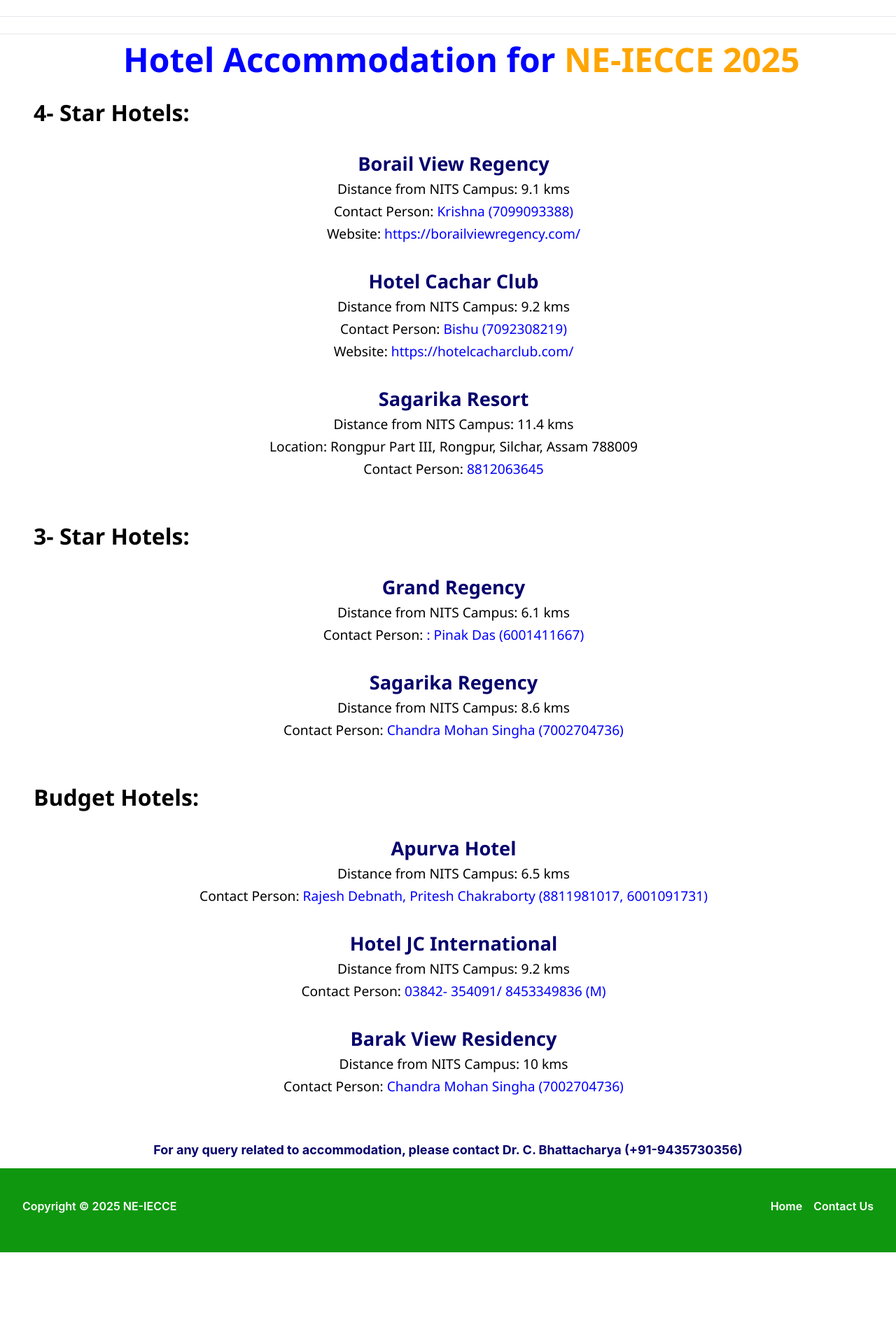
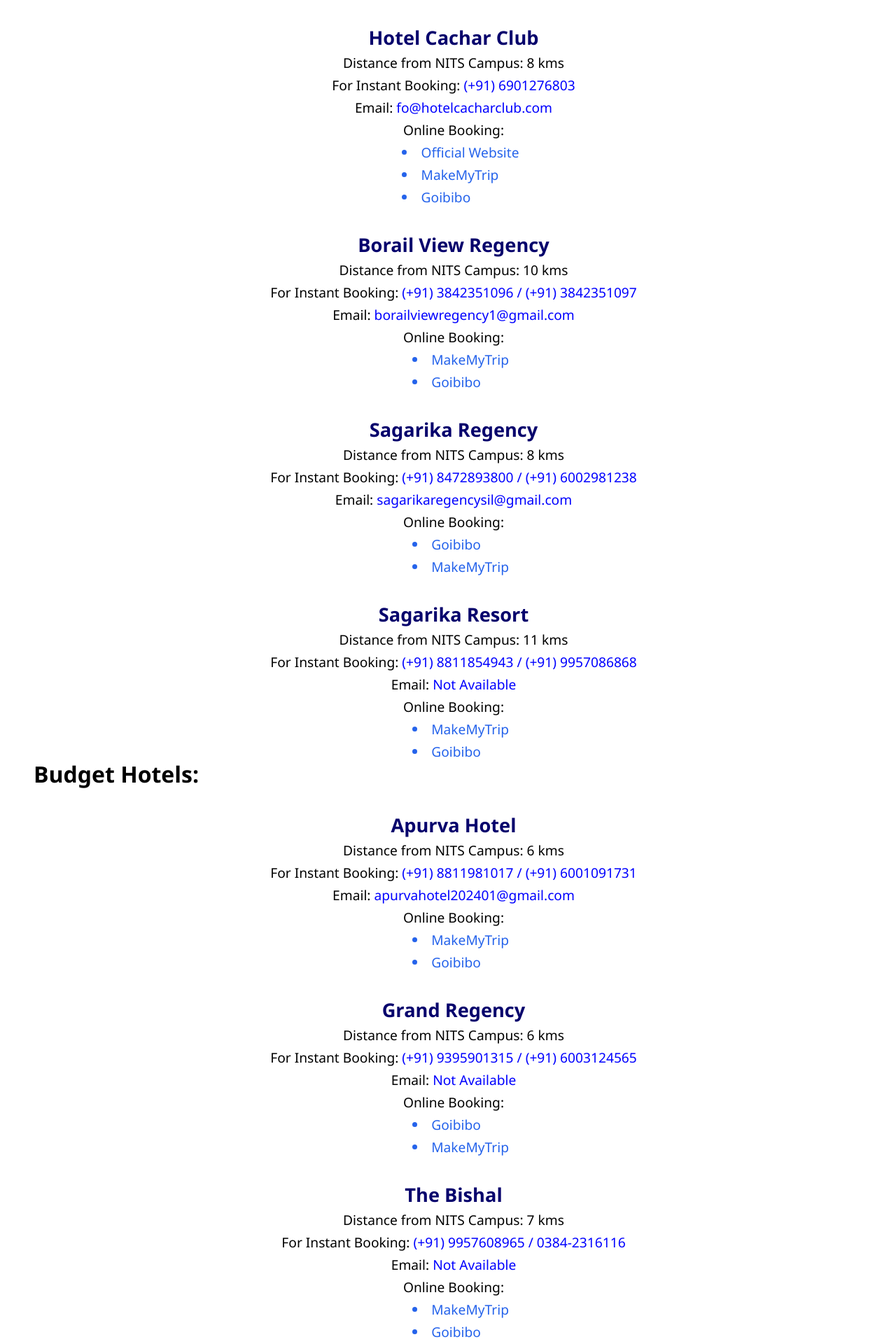
Before and after one commit to PragyaPR06/NEC-ECCE_2025, a React (Create React App) app: page /accomodation in a window 1280 px wide. Shown: the part 740-2660 px from the top of the page at 70% size. Before the commit the page ends 2529 px from the top, so only its background shows below. Built offline with nearby package versions, Linux system fonts and the light colour scheme; a web font is replaced by a local one.

Commit message:
update on accomodation page

```diff
--- a/src/Pages/Accomodation.jsx
+++ b/src/Pages/Accomodation.jsx
@@ -53,7 +53,7 @@
             <br />
             <br />
 
-            <section className={styles2.importantNotice}>
+            {/* <section className={styles2.importantNotice}>
                 <h2 className={styles2.headd}>
                     <strong>Institute Guest House Accommodation (Limited room available):</strong>
                 </h2>
@@ -67,7 +67,7 @@
             <br />
             <hr />
             <br />
-            <hr />
+            <hr /> */}
             <section className={styles2.importantNotice}>
                 <h2 className={styles2.instructionsHeading}>Hotel Accommodation for <span> NE-IECCE 2025</span></h2>
                 <br />
@@ -75,52 +75,207 @@
                     <p className={styles2.submissionGuidelinesTextHead}>
                     <strong >4- Star Hotels:</strong>
                     </p><br />
+                    <div className="space-y-8">
+
+                    {/* Hotel Cachar Club */}
+                    <div>
+                        <h2>Hotel Cachar Club</h2>
+                        <h3>Distance from NITS Campus: <span>8 kms</span></h3>
+                        <h3>For Instant Booking: <span style={{ color: 'blue' }}> (+91) 6901276803</span></h3>
+                        <h3>Email: <span style={{ color: 'blue' }}> fo@hotelcacharclub.com</span></h3>
+                        <h3>Online Booking:</h3>
+                        <div className="flex justify-center">
+                        <ul className="list-disc list-inside text-blue-600 text-left">
+                            <li>
+                            <a href="https://www.hotelcacharclub.com" target="_blank" rel="noopener noreferrer">
+                                Official Website
+                            </a>
+                            </li>
+                            <li>
+                            <a href="https://www.makemytrip.com/hotels/hotel_cachar_club-details-silchar.html" target="_blank" rel="noopener noreferrer">
+                                MakeMyTrip
+                            </a>
+                            </li>
+                            <li>
+                            <a href="https://www.goibibo.com/hotels/cachar-club-hotel-in-silchar-5466182556942398963/" target="_blank" rel="noopener noreferrer">
+                                Goibibo
+                            </a>
+                            </li>
+                        </ul>
+                        </div>
+                    </div>
+
+                    {/* Borail View Regency */}
+                    <div>
                         <h2>Borail View Regency</h2>
-                    <h3>Distance from NITS Campus:<span> 9.1 kms</span> </h3>
-                    <h3>Contact Person:<span style={{ color: 'blue' }}> Krishna (7099093388)</span> </h3>
-                    <h3>Website:
-                        <a href='https://borailviewregency.com/' style={{ color: 'blue' }}>  https://borailviewregency.com/</a>
-                    </h3>
-                    <br />
-                    <h2>Hotel Cachar Club</h2>
-                    <h3>Distance from NITS Campus:<span> 9.2 kms</span> </h3>
-                    <h3>Contact Person: <span style={{ color: 'blue' }}> Bishu (7092308219)</span> </h3>
-                    <h3>Website:
-                        <a href='https://hotelcacharclub.com/' style={{ color: 'blue' }}> https://hotelcacharclub.com/</a>
-                    </h3>
-                    <br />
+                        <h3>Distance from NITS Campus: <span>10 kms</span></h3>
+                        <h3>For Instant Booking: <span style={{ color: 'blue' }}> (+91) 3842351096 / (+91) 3842351097</span></h3>
+                        <h3>Email: <span style={{ color: 'blue' }}> borailviewregency1@gmail.com</span></h3>
+                        <h3>Online Booking:</h3>
+                        <div className="flex justify-center">
+                        <ul className="list-disc list-inside text-blue-600 text-left">
+                            <li>
+                            <a href="https://www.makemytrip.com/hotels/borail_view_regency-details-silchar.html" target="_blank" rel="noopener noreferrer">
+                                MakeMyTrip
+                            </a>
+                            </li>
+                            <li>
+                            <a href="https://www.goibibo.com/hotels/borail-view-regency-hotel-in-silchar-8156435534934008312/" target="_blank" rel="noopener noreferrer">
+                                Goibibo
+                            </a>
+                            </li>
+                        </ul>
+                        </div>
+                    </div>
+
+                    {/* Sagarika Regency */}
+                    <div>
+                        <h2>Sagarika Regency</h2>
+                        <h3>Distance from NITS Campus: <span>8 kms</span></h3>
+                        <h3>For Instant Booking: <span style={{ color: 'blue' }}> (+91) 8472893800 / (+91) 6002981238</span></h3>
+                        <h3>Email: <span style={{ color: 'blue' }}> sagarikaregencysil@gmail.com</span></h3>
+                        <h3>Online Booking:</h3>
+                        <div className="flex justify-center">
+                        <ul className="list-disc list-inside text-blue-600 text-left">
+                            <li>
+                            <a href="https://www.goibibo.com/hotels/sagarika-regency-hotel-in-silchar-4931253788648888183" target="_blank" rel="noopener noreferrer">
+                                Goibibo
+                            </a>
+                            </li>
+                            <li>
+                            <a href="https://www.makemytrip.com/hotels/sagarika_regency-details-silchar.html" target="_blank" rel="noopener noreferrer">
+                                MakeMyTrip
+                            </a>
+                            </li>
+                        </ul>
+                        </div>
+                    </div>
+
+                    {/* Sagarika Resort */}
+                    <div>
                         <h2>Sagarika Resort</h2>
-                    <h3>Distance from NITS Campus:<span> 11.4 kms</span> </h3>
-                    <h3>Location: <span> Rongpur Part III, Rongpur, Silchar, Assam 788009</span></h3>
-                    <h3>Contact Person: <span style={{ color: 'blue' }}> 8812063645</span> </h3>
-                    <br /><br />
-                    <p className={styles2.submissionGuidelinesTextHead}>
-                    <strong>3- Star Hotels:</strong><br /><br />
-                    </p>
-                    <h2>Grand Regency</h2>
-                    <h3>Distance from NITS Campus:<span> 6.1 kms</span> </h3>
-                    <h3>Contact Person: <span style={{ color: 'blue' }}> : Pinak Das (6001411667)</span> </h3>
-                    <br />
-                    <h2>Sagarika Regency</h2>
-                    <h3>Distance from NITS Campus:<span> 8.6 kms</span> </h3>
-                    <h3>Contact Person: <span style={{ color: 'blue' }}> Chandra Mohan Singha (7002704736)</span> </h3>
-                    <br />
-                    <br />
+                        <h3>Distance from NITS Campus: <span>11 kms</span></h3>
+                        <h3>For Instant Booking: <span style={{ color: 'blue' }}> (+91) 8811854943 / (+91) 9957086868</span></h3>
+                        <h3>Email: <span style={{ color: 'blue' }}> Not Available</span></h3>
+                        <h3>Online Booking:</h3>
+                        <div className="flex justify-center">
+                        <ul className="list-disc list-inside text-blue-600 text-left">
+                            <li>
+                            <a href="https://www.makemytrip.com/hotels/sagarika_resort-details-silchar.html" target="_blank" rel="noopener noreferrer">
+                                MakeMyTrip
+                            </a>
+                            </li>
+                            <li>
+                            <a href="https://www.goibibo.com/hotels/sagarika-resort-hotel-in-silchar-5716635739050095849/" target="_blank" rel="noopener noreferrer">
+                                Goibibo
+                            </a>
+                            </li>
+                        </ul>
+                        </div>
+                    </div>
+
+                    </div>
+
+
                                         <p className={styles2.submissionGuidelinesTextHead}>
                                         <strong>Budget Hotels:</strong><br /><br />
                                         </p>
+                                        <div className="space-y-8">
+
+                    {/* Apurva Hotel */}
+                    <div>
                         <h2>Apurva Hotel</h2>
-                    <h3>Distance from NITS Campus:<span> 6.5 kms</span> </h3>
-                    <h3>Contact Person: <span style={{ color: 'blue' }}> Rajesh Debnath, Pritesh Chakraborty (8811981017, 6001091731)
-</span> </h3>
-                    <br />
-                    <h2>Hotel JC International</h2>
-                    <h3>Distance from NITS Campus:<span> 9.2 kms</span> </h3>
-                    <h3>Contact Person: <span style={{ color: 'blue' }}> 03842- 354091/ 8453349836 (M)</span> </h3>
-                    <br />
+                        <h3>Distance from NITS Campus: <span>6 kms</span></h3>
+                        <h3>For Instant Booking: <span style={{ color: 'blue' }}> (+91) 8811981017 / (+91) 6001091731</span></h3>
+                        <h3>Email: <span style={{ color: 'blue' }}> apurvahotel202401@gmail.com</span></h3>
+                        <h3>Online Booking:</h3>
+                        <div className="flex justify-center">
+                        <ul className="list-disc list-inside text-blue-600 text-left">
+                            <li>
+                            <a href="https://www.makemytrip.com/hotels/apurva_hotel-details-silchar.html" target="_blank" rel="noopener noreferrer">
+                                MakeMyTrip
+                            </a>
+                            </li>
+                            <li>
+                            <a href="https://www.goibibo.com/hotels/apurva-hotel-in-silchar-1532686291064831334/" target="_blank" rel="noopener noreferrer">
+                                Goibibo
+                            </a>
+                            </li>
+                        </ul>
+                        </div>
+                    </div>
+
+                    {/* Grand Regency */}
+                    <div>
+                        <h2>Grand Regency</h2>
+                        <h3>Distance from NITS Campus: <span>6 kms</span></h3>
+                        <h3>For Instant Booking: <span style={{ color: 'blue' }}> (+91) 9395901315 / (+91) 6003124565</span></h3>
+                        <h3>Email: <span style={{ color: 'blue' }}> Not Available</span></h3>
+                        <h3>Online Booking:</h3>
+                        <div className="flex justify-center">
+                        <ul className="list-disc list-inside text-blue-600 text-left">
+                            <li>
+                            <a href="https://www.goibibo.com/hotels/grand-regency-hotel-in-silchar-571027423243040107" target="_blank" rel="noopener noreferrer">
+                                Goibibo
+                            </a>
+                            </li>
+                            <li>
+                            <a href="https://www.makemytrip.com/hotels/hotel_grand_regency-details-silchar.html" target="_blank" rel="noopener noreferrer">
+                                MakeMyTrip
+                            </a>
+                            </li>
+                        </ul>
+                        </div>
+                    </div>
+
+                    {/* The Bishal */}
+                    <div>
+                        <h2>The Bishal</h2>
+                        <h3>Distance from NITS Campus: <span>7 kms</span></h3>
+                        <h3>For Instant Booking: <span style={{ color: 'blue' }}> (+91) 9957608965 / 0384-2316116</span></h3>
+                        <h3>Email: <span style={{ color: 'blue' }}> Not Available</span></h3>
+                        <h3>Online Booking:</h3>
+                        <div className="flex justify-center">
+                        <ul className="list-disc list-inside text-blue-600 text-left">
+                            <li>
+                            <a href="https://www.makemytrip.com/hotels/the_bishal_a_luxury_hotel-details-silchar.html" target="_blank" rel="noopener noreferrer">
+                                MakeMyTrip
+                            </a>
+                            </li>
+                            <li>
+                            <a href="https://www.goibibo.com/hotels/the-bishal-a-luxury-hotel-in-silchar-5596051753979735400/" target="_blank" rel="noopener noreferrer">
+                                Goibibo
+                            </a>
+                            </li>
+                        </ul>
+                        </div>
+                    </div>
+
+                    {/* Barak View Residency */}
+                    <div>
                         <h2>Barak View Residency</h2>
-                    <h3>Distance from NITS Campus:<span> 10 kms</span> </h3>
-                    <h3>Contact Person: <span style={{ color: 'blue' }}> Chandra Mohan Singha (7002704736)</span> </h3>
+                        <h3>Distance from NITS Campus: <span>9 kms</span></h3>
+                        <h3>For Instant Booking: <span style={{ color: 'blue' }}> (+91) 7099071087 / (+91) 9665519834</span></h3>
+                        <h3>Email: <span style={{ color: 'blue' }}> barakviewresidencysilchar@gmail.com</span></h3>
+                        <h3>Online Booking:</h3>
+                        <div className="flex justify-center">
+                        <ul className="list-disc list-inside text-blue-600 text-left">
+                            <li>
+                            <a href="https://www.makemytrip.com/hotels/barak_view_residency-details-silchar.html" target="_blank" rel="noopener noreferrer">
+                                MakeMyTrip
+                            </a>
+                            </li>
+                            <li>
+                            <a href="https://www.goibibo.com/hotels/barak-view-residency-hotel-in-silchar-8071832816357155309/" target="_blank" rel="noopener noreferrer">
+                                Goibibo
+                            </a>
+                            </li>
+                        </ul>
+                        </div>
+                    </div>
+
+                    </div>
+
                 </ul>
                 <br />
                 <br />
```
Lines whose indentation alone changed are shown as unchanged.
